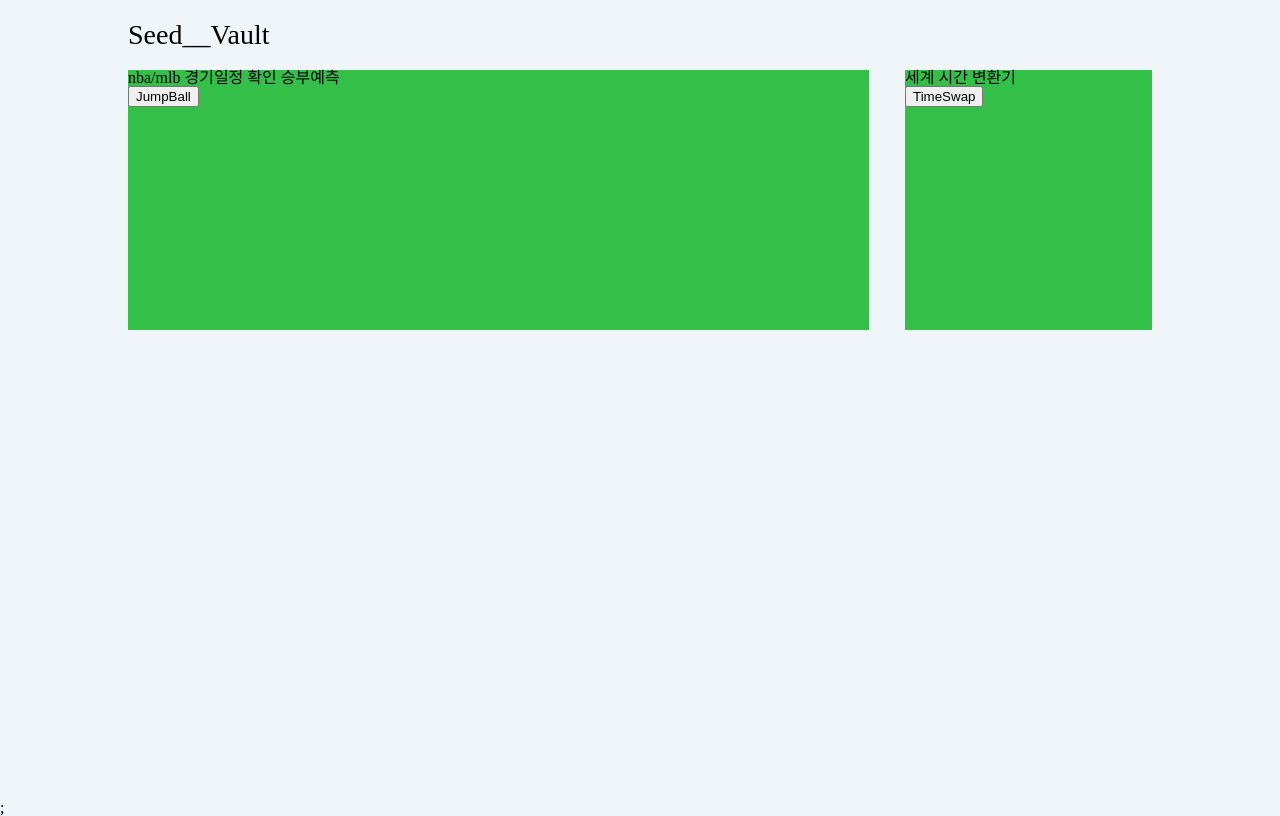
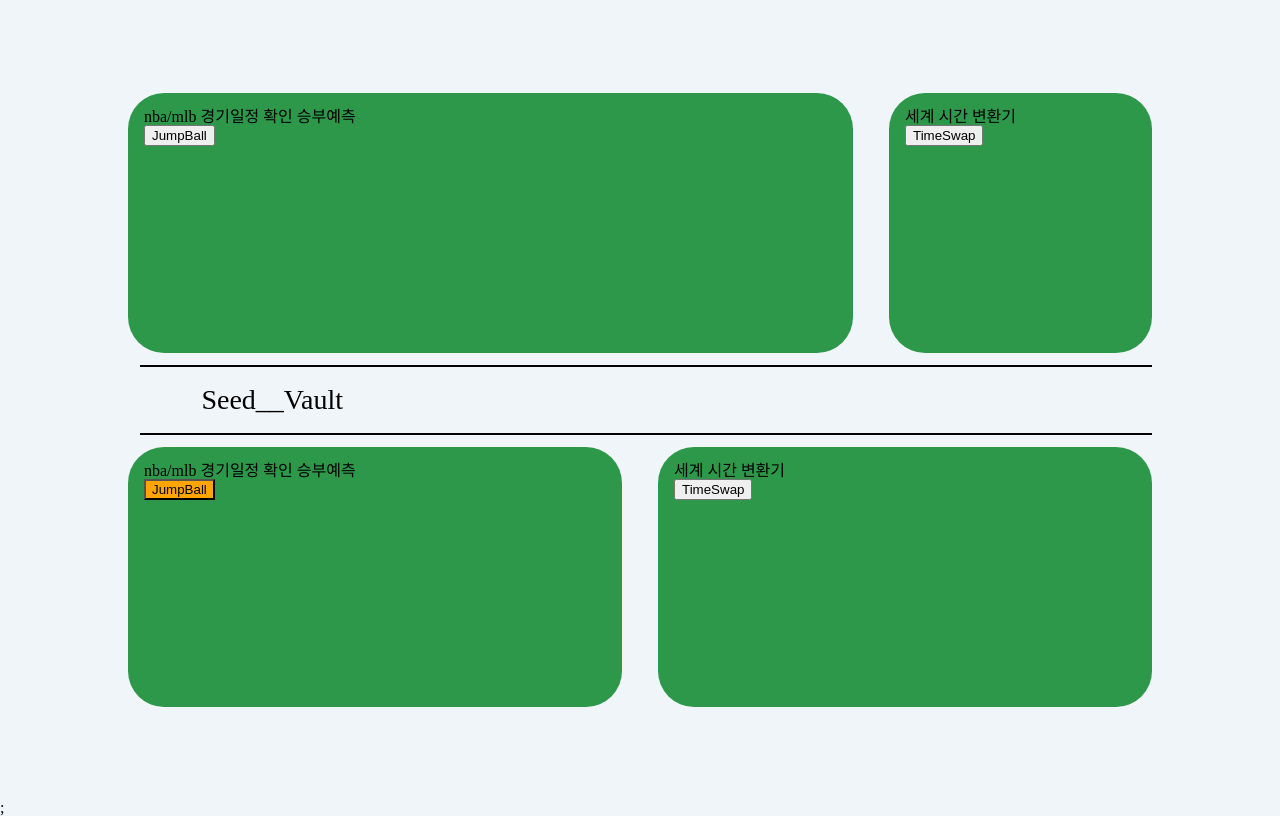
Before and after one commit to seung-ik/jumpball, a Next.js app: page / in a window 1280 px wide. Built offline with nearby package versions, Linux system fonts and the light colour scheme.

Commit message:
style: main page prototype

```diff
--- a/src/layout/HomeLayout.tsx
+++ b/src/layout/HomeLayout.tsx
@@ -20,9 +20,13 @@ const HomeLayout: React.FC<Props> = ({ children }) => {
 };
 
 const Layout = styled('section')`
-  min-height: 100vh;
-  width: 1024px;
-  margin: 0 auto;
+  max-width: 1024px;
+  margin: auto;
+  height: 100vh;
+  overflow: hidden;
+  display: flex;
+  flex-direction: column;
+  justify-content: center;
 `;
 
 export default HomeLayout;
--- a/src/layout/RootLayout.tsx
+++ b/src/layout/RootLayout.tsx
@@ -1,7 +1,7 @@
 export default function RootLayout({ children }: { children: React.ReactNode }) {
   return (
-    <html>
-      <body style={{ backgroundColor: '#f0f5f9' }}>{children}</body>
-    </html>
+    <div>
+      <div style={{ backgroundColor: '#f0f5f9' }}>{children}</div>
+    </div>
   );
 }
--- a/src/pages/index.tsx
+++ b/src/pages/index.tsx
@@ -4,15 +4,28 @@ import HomeLayout from '@layout/HomeLayout';
 
 export default function Home() {
   const router = useRouter();
+
   return (
     <HomeLayout>
-      <Header>Seed__Vault</Header>
-      <div style={{ display: 'flex', gap: '36px' }}>
+      <div style={{ display: 'flex', gap: '36px', flex: 1, maxHeight: '260px' }}>
         <Box grow={3}>
           <div>nba/mlb 경기일정 확인 승부예측</div>
           <button onClick={() => router.push('/jumpball')}>JumpBall</button>
         </Box>
         <Box grow={1}>
+          <div>세계 시간 변환기</div>
+          <button onClick={() => router.push('/timeswap')}>TimeSwap</button>
+        </Box>
+      </div>
+      <Header>Seed__Vault</Header>
+      <div style={{ display: 'flex', gap: '36px', flex: 1, maxHeight: '260px' }}>
+        <Box grow={2}>
+          <div>nba/mlb 경기일정 확인 승부예측</div>
+          <button style={{ backgroundColor: '#FFA500' }} onClick={() => router.push('/jumpball')}>
+            JumpBall
+          </button>
+        </Box>
+        <Box grow={2}>
           <div>세계 시간 변환기</div>
           <button onClick={() => router.push('/timeswap')}>TimeSwap</button>
         </Box>
@@ -26,9 +39,17 @@ const Header = styled('div')`
   display: flex;
   align-items: center;
   font-size: 28px;
+  padding-left: 6%;
+  border-top: 2px solid black;
+  border-bottom: 2px solid black;
+  margin: 12px 0;
+  margin-left: 12px;
+  user-select: none;
 `;
 const Box = styled('div')<{ grow?: number }>`
-  background-color: #34bf49;
+  background-color: #2d984a;
   flex: ${({ grow }) => grow || 1};
-  height: 260px;
+  height: 100%;
+  border-radius: 36px;
+  padding: 16px;
 `;
```
